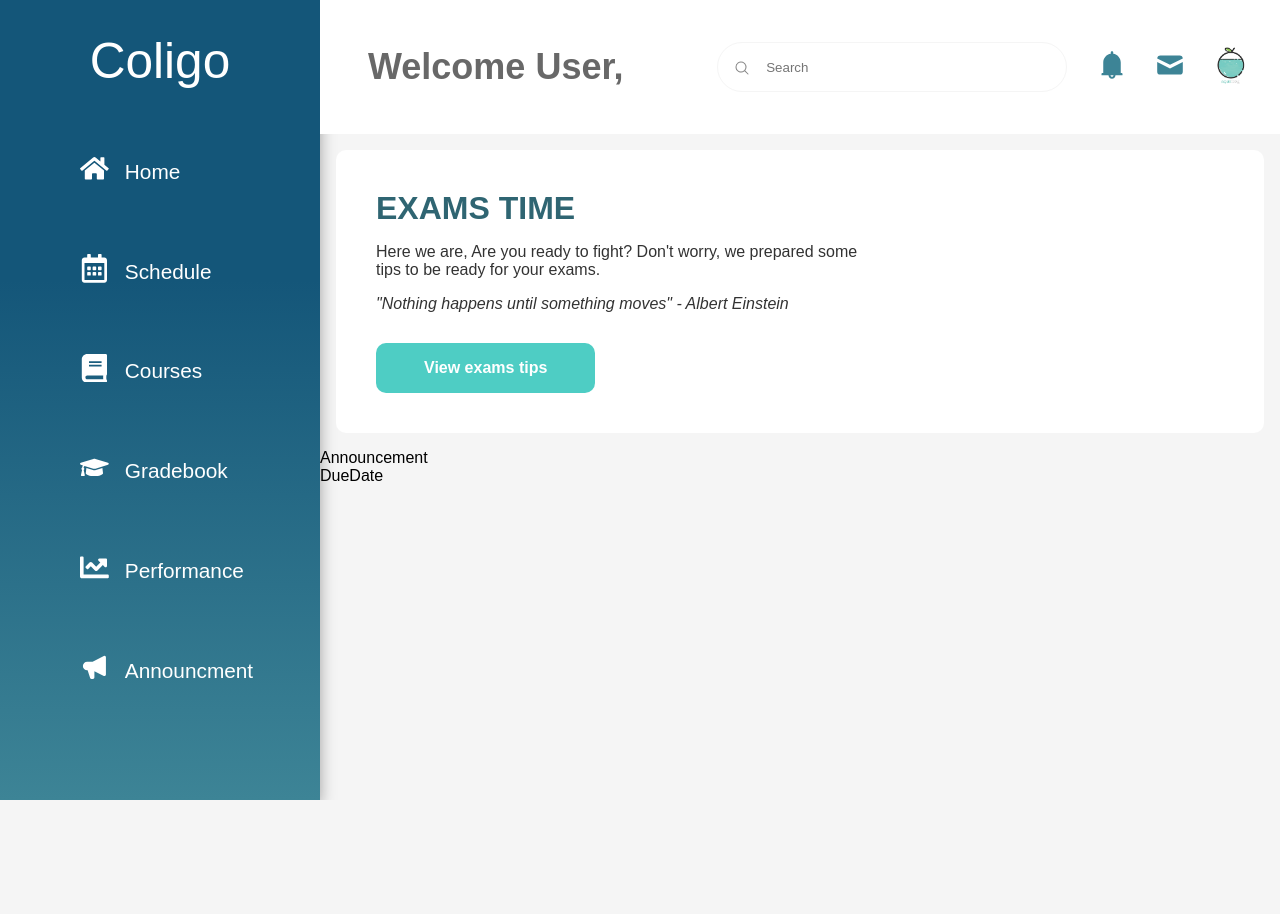
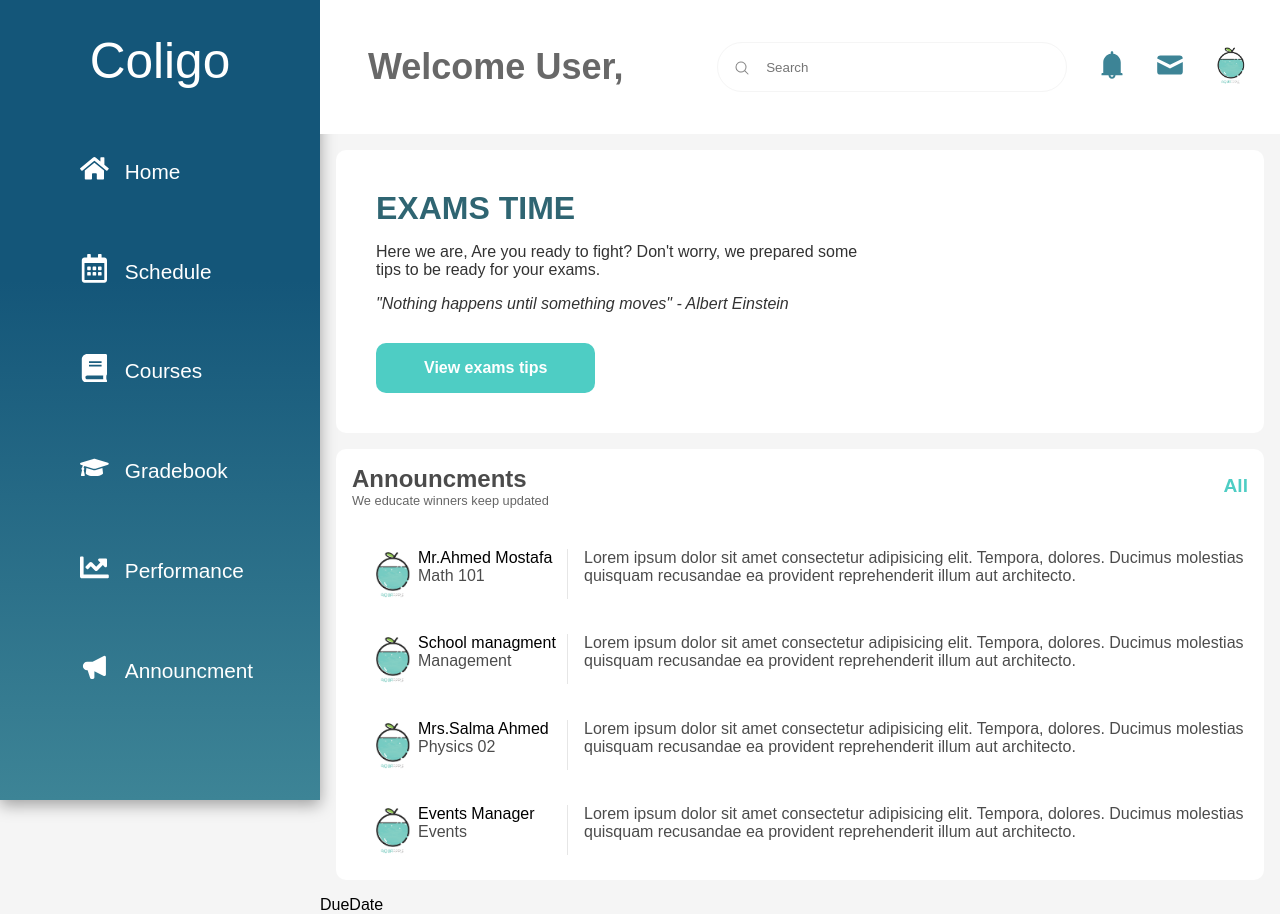
Before and after one commit to Yasser-Shehab/Coligo_Front_End, a React (Vite) app: page / in a window 1280 px wide. Before the commit the page ends 800 px from the top, so only its background shows below. Built offline with nearby package versions, Linux system fonts and the light colour scheme.

Commit message:
Added Announcment Component

```diff
--- a/src/components/Announcement/Announcement.jsx
+++ b/src/components/Announcement/Announcement.jsx
@@ -1,8 +1,39 @@
 import React from "react";
 import classes from "./Announcement.module.scss";
+import { announces } from "../../service/Announcment";
 
 const Announcement = () => {
-  return <div>Announcement</div>;
+  return (
+    <section className={classes.announceContainer}>
+      <div className={classes.heading}>
+        <div className={classes.title}>
+          <h1>Announcments</h1>
+          <p>We educate winners keep updated</p>
+        </div>
+        <div className={classes.expandAll}>All</div>
+      </div>
+      <div>
+        <ul className={classes.listContainer}>
+          {announces.map((item) => {
+            return (
+              <li key={item.id} className={classes.list}>
+                <div className={classes.info}>
+                  <img src={item.icon} alt="Profile Icon" />
+                  <div>
+                    <p>{item.name}</p>
+                    <p className={classes.spec}>{item.specialization}</p>
+                  </div>
+                </div>
+                <div>
+                  <p className={classes.description}>{item.description}</p>
+                </div>
+              </li>
+            );
+          })}
+        </ul>
+      </div>
+    </section>
+  );
 };
 
 export default Announcement;
--- a/src/components/Announcement/Announcement.module.scss
+++ b/src/components/Announcement/Announcement.module.scss
@@ -0,0 +1,67 @@
+.announceContainer {
+  align-items: center;
+  margin: 1rem;
+  background-color: white;
+  border-radius: 10px;
+  max-width: 1000px;
+}
+
+.heading {
+  padding: 1rem;
+  display: flex;
+  justify-content: space-between;
+  align-items: center;
+}
+
+.title {
+  h1 {
+    opacity: 0.7;
+  }
+  p {
+    opacity: 0.6;
+    font-size: 0.8rem;
+  }
+}
+
+.expandAll {
+  color: #4ecdc4;
+  font-weight: 800;
+  font-size: 1.2rem;
+  cursor: pointer;
+}
+
+.listContainer {
+  padding-left: 1rem;
+  padding-bottom: 1rem;
+
+  img {
+    width: 50px;
+    height: 50px;
+    border-radius: 50%;
+  }
+  li {
+    margin-top: 1rem;
+  }
+}
+
+.info {
+  // display: inline-block;
+  // vertical-align: top;
+  display: flex;
+  min-width: 200px;
+  border-right: 1px rgb(230, 230, 230) solid;
+}
+.spec {
+  opacity: 0.7;
+}
+
+.list {
+  display: flex;
+  justify-content: flex-start;
+  padding: 0.6rem 1rem;
+}
+
+.description {
+  padding-left: 1rem;
+  opacity: 0.7;
+}
```
